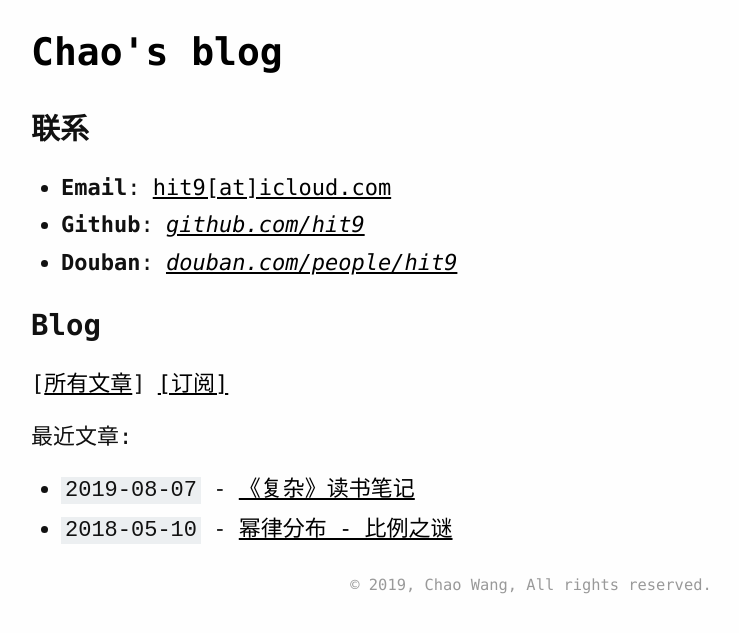
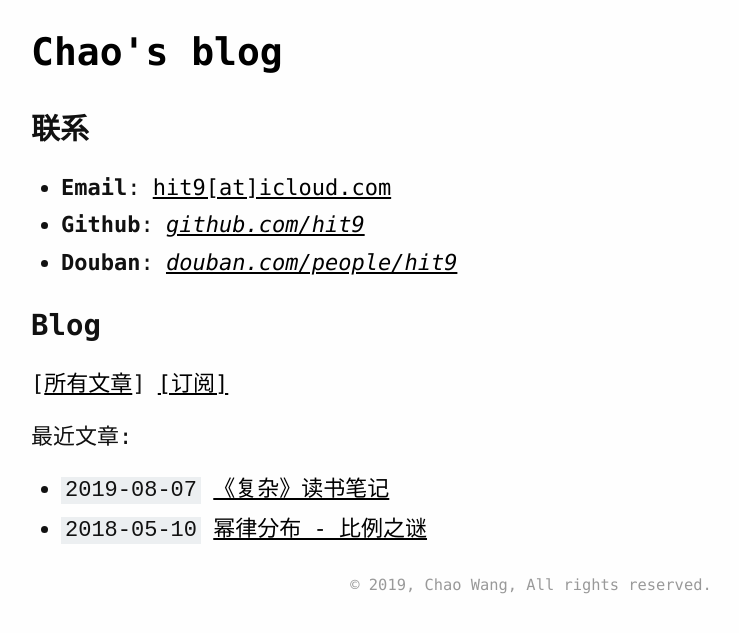
Before and after one commit to gfphoto/writings.sh, a Jekyll site: the page built from index.md, in a window 1280 px wide. Shown: the top 633 px of the page, without its empty margins (109-848 px from the left). Built offline with Jekyll 4.4.1, drawn with Linux system fonts in a browser that asks for light colours.

Commit message:
Minor fix posts list

```diff
--- a/index.md
+++ b/index.md
@@ -18,4 +18,4 @@ permalink: /
 最近文章:
 
 {% for post in site.posts limit:15 %}
-- `{{ post.date | date: "%Y-%m-%d" }}` - [{{ post.title | escape }}]({{ post.url }}){% endfor %}
+- `{{ post.date | date: "%Y-%m-%d" }}` [{{ post.title | escape }}]({{ post.url }}){% endfor %}
```
Also changed, not shown: posts.md (+1 -1 lines).
